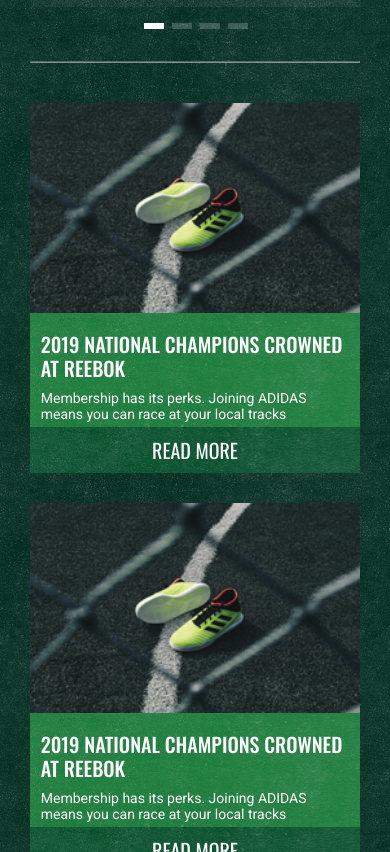
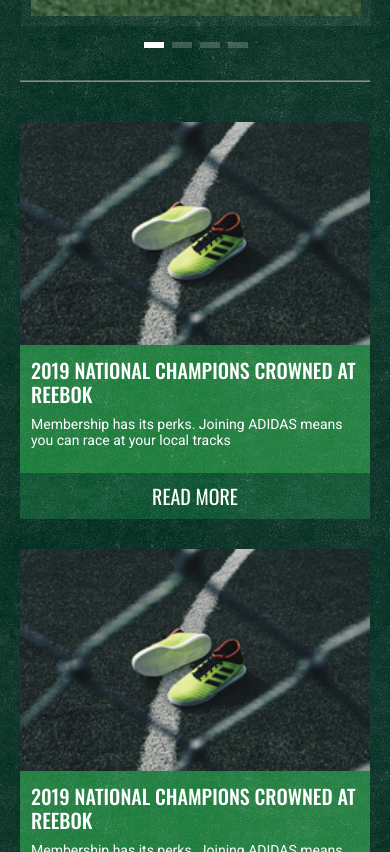
Before and after one commit to Husnain-WPBrigade/test-psd, a plain HTML site: page index.html in a window 390 px wide. Shown: the part 1148-2000 px from the top of the page. Drawn offline with nearby package versions, Linux system fonts and the light colour scheme.

Commit message:
Fix the post-card bugs. Add some new classes.

```diff
--- a/assets/css/style.css
+++ b/assets/css/style.css
@@ -782,7 +782,7 @@ h3 {
 @media screen and (max-width: 875px) {
   .body-content__wrapper {
     flex-direction: column;
-    width: 95%;
+    /* width: 95%; */
   }
 
   .body-content__left {
@@ -949,52 +949,68 @@ h3 {
 /* ---------------------------------
 ------------------ Post Card Styles ------------------
 ------------------------------------- */
-.card__block {
+.card-section {
   display: grid;
   grid-template-columns: repeat(3, 1fr);
   gap: 30px;
   margin-top: 38px;
 }
 
-.post__card {
+.post-card {
   background: #1b7d3b url("../images/pattern-bg.png");
   display: flex;
   flex-direction: column;
   justify-content: space-between;
-}
-
-.card__header img {
-  width: 100%;
-  height: 100%;
-  object-fit: cover;
-}
-
-.card__body {
+  transition: 0.3s;
+}
+
+.post-card:hover {
+  transform: scale(1.03);
+  box-shadow: 1px 1px 20px #012c1f;
+}
+
+.post-card__link {
+  text-decoration: none;
+}
+
+.post-card__header img {
+  width: 100%;
+  /* height: 100%; */
+  /* object-fit: cover; */
+  display: block;
+  vertical-align: middle;
+}
+
+.post-card__body {
   background: #1b7d3b url("../images/pattern-bg.png");
   margin: 0;
-  padding: 13px 11px 18px 11px;
+  padding: 13px 11px 25px 11px;
   flex: auto;
 }
 
-.card__title {
-  margin: 0;
-  padding: 0;
+.post-card__body h2,
+h3 {
   text-transform: uppercase;
   font-size: 20px;
   font-weight: 500;
+  line-height: 1.2;
+}
+
+.post-card__title {
   margin-bottom: 10px;
-  line-height: 1.2;
-}
-
-.card__description {
+}
+
+.post-card__body p {
   padding: 0;
-  margin: 0;
-  margin-bottom: 10px;
   font-size: 14px;
   font-family: "Roboto", sans-serif;
 }
 
-.card__footer {
+.post-card__description {
+  margin-bottom: 10px;
+}
+
+.post-card__btn {
   background: #08512d url("../images/pattern-bg.png");
   margin: 0;
   padding: 8px;
@@ -1003,48 +1019,36 @@ h3 {
   text-align: center;
   text-decoration: none;
   transition: all 0.2s;
-}
-
-.card__footer:hover {
+  display: inline-block;
+  width: 100%;
+}
+
+.post-card__btn:hover {
   background-color: #08512d96;
 }
 
 @media screen and (max-width: 1165px) {
-  .card__block {
+  .card-section {
     grid-template-columns: repeat(2, 1fr);
   }
 }
 
 @media screen and (max-width: 997px) {
-  .card__header {
-    height: 45%;
-  }
-
-  .card__block {
+  .card-section {
     gap: 30px;
     margin-top: 40px;
   }
 
-  .card__description {
+  .post-card__description {
     margin: 0;
     padding: 0;
   }
-
-  .card__body {
-    padding: 17px 11px 5px 11px;
-  }
 }
 
 @media screen and (max-width: 630px) {
-  .card__block {
+  .card-section {
     display: flex;
     flex-direction: column;
-  }
-
-  .card__header {
-    margin-bottom: -3px;
-    /* height: 280px; */
-    height: 100%;
   }
 }
 
@@ -1261,8 +1265,7 @@ h3 {
   padding: 28px 0;
 }
 
-.form-section h2,
-h3 {
+.form-section h2 {
   font-size: 30px;
   text-transform: uppercase;
   margin: 0;
--- a/index.html
+++ b/index.html
@@ -252,58 +252,70 @@
             <hr class="slider__bottom-line" />
 
             <!--------------------------------------------------- Post Card Block --------------------------------------------------->
-            <div class="card__block">
-              <div class="post__card">
-                <div class="card__header">
+            <section class="card-section">
+              <div class="post-card">
+                <a href="#" class="post-card__link">
+                  <div class="post-card__header">
                     <img src="assets/images/post-img.png" alt="Post-Image" />
                   </div>
-                <div class="card__body">
-                  <h2 class="card__title">
+                  <div class="post-card__body">
+                    <h3 class="post-card__title">
                       2019 NATIONAL CHAMPIONS CROWNED AT Reebok
-                  </h2>
-                  <p class="card__description">
-                    Membership has its perks. Joining ADIDAS means you can race
-                    at your local tracks
+                    </h3>
+                    <p class="post-card__description">
+                      Membership has its perks. Joining ADIDAS means you can
+                      race at your local tracks
                     </p>
                   </div>
-                <a href="#" class="card__footer"> Read More </a>
+                  <div class="post-card__footer">
+                    <a href="#" class="post-card__btn">Read More</a>
+                  </div>
+                </a>
               </div>
 
-              <div class="post__card">
-                <div class="card__header">
+              <div class="post-card">
+                <a href="#" class="post-card__link">
+                  <div class="post-card__header">
                     <img src="assets/images/post-img.png" alt="Post-Image" />
                   </div>
-
-                <div class="card__body">
-                  <h2 class="card__title">
+                  <div class="post-card__body">
+                    <h3 class="post-card__title">
                       2019 NATIONAL CHAMPIONS CROWNED AT Reebok
-                  </h2>
-                  <p class="card__description">
-                    Membership has its perks. Joining ADIDAS means you can race
-                    at your local tracks
+                    </h3>
+                    <p class="post-card__description">
+                      Membership has its perks. Joining ADIDAS means you can
+                      race at your local tracks
                     </p>
                   </div>
-                <a href="#" class="card__footer"> Read More </a>
+                  <div class="post-card__footer">
+                    <a href="#" class="post-card__btn">Read More</a>
                   </div>
-              <div class="post__card">
-                <div class="card__header">
+                </a>
+              </div>
+
+              <div class="post-card">
+                <a href="#" class="post-card__link">
+                  <div class="post-card__header">
                     <img src="assets/images/post-img.png" alt="Post-Image" />
                   </div>
-
-                <div class="card__body">
-                  <h2 class="card__title">
+                  <div class="post-card__body">
+                    <h3 class="post-card__title">
                       2019 NATIONAL CHAMPIONS CROWNED AT Reebok
-                  </h2>
-                  <p class="card__description">
-                    Membership has its perks. Joining ADIDAS means you can race
-                    at your local tracks
+                    </h3>
+                    <p class="post-card__description">
+                      Membership has its perks. Joining ADIDAS means you can
+                      race at your local tracks
                     </p>
                   </div>
-                <a href="#" class="card__footer"> Read More </a>
+                  <div class="post-card__footer">
+                    <a href="#" class="post-card__btn">Read More</a>
                   </div>
+                </a>
               </div>
+            </section>
             <!----------------------------------------------- Showcase Block -------------------------------------------->
-            <div class="showcase__block">
+
+            <section class="showcase__block">
               <div class="showcase__card">
                 <div class="showcase__header">
                   <img
@@ -335,7 +347,7 @@
                   </p>
                 </div>
               </div>
-            </div>
+            </section>
           </div>
           <!----------------------------------------- Events Block ------------------------------------->
           <aside class="body-content__aside">
```
Lines whose indentation alone changed are shown as unchanged.
